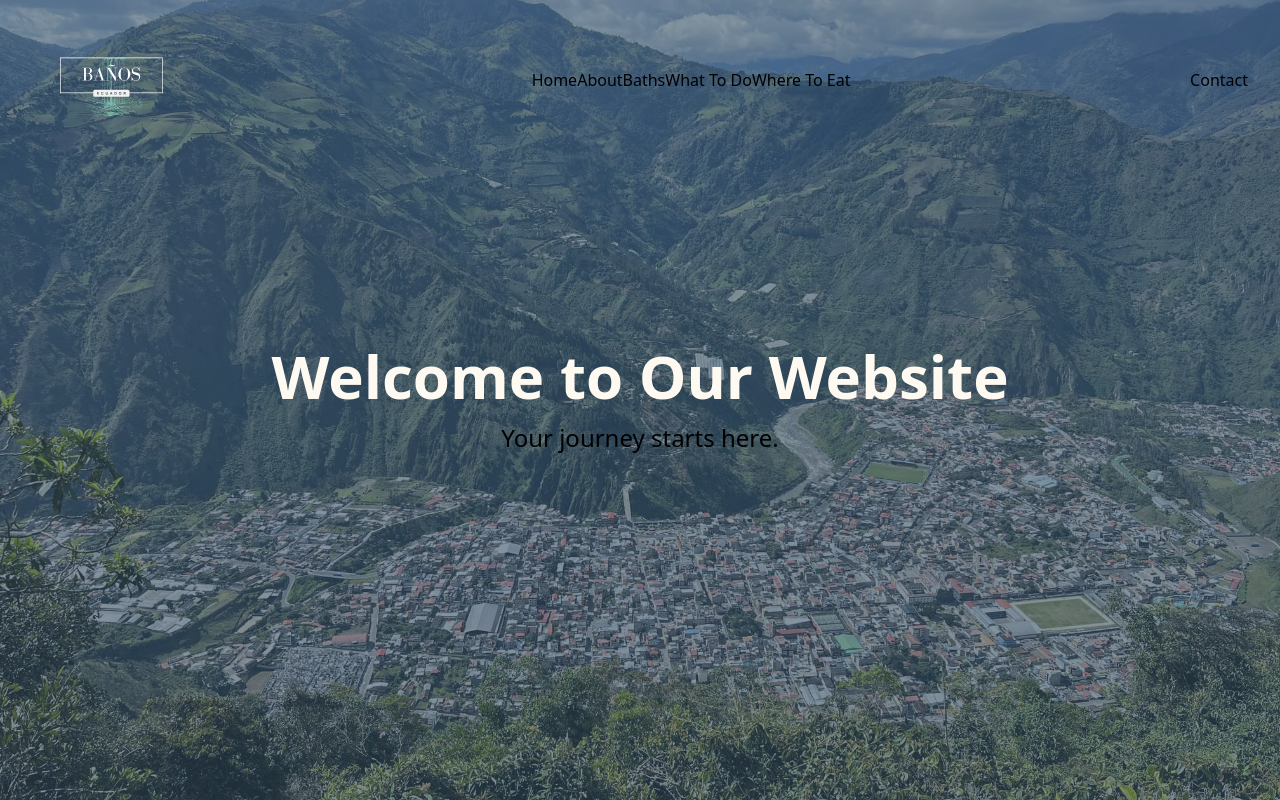
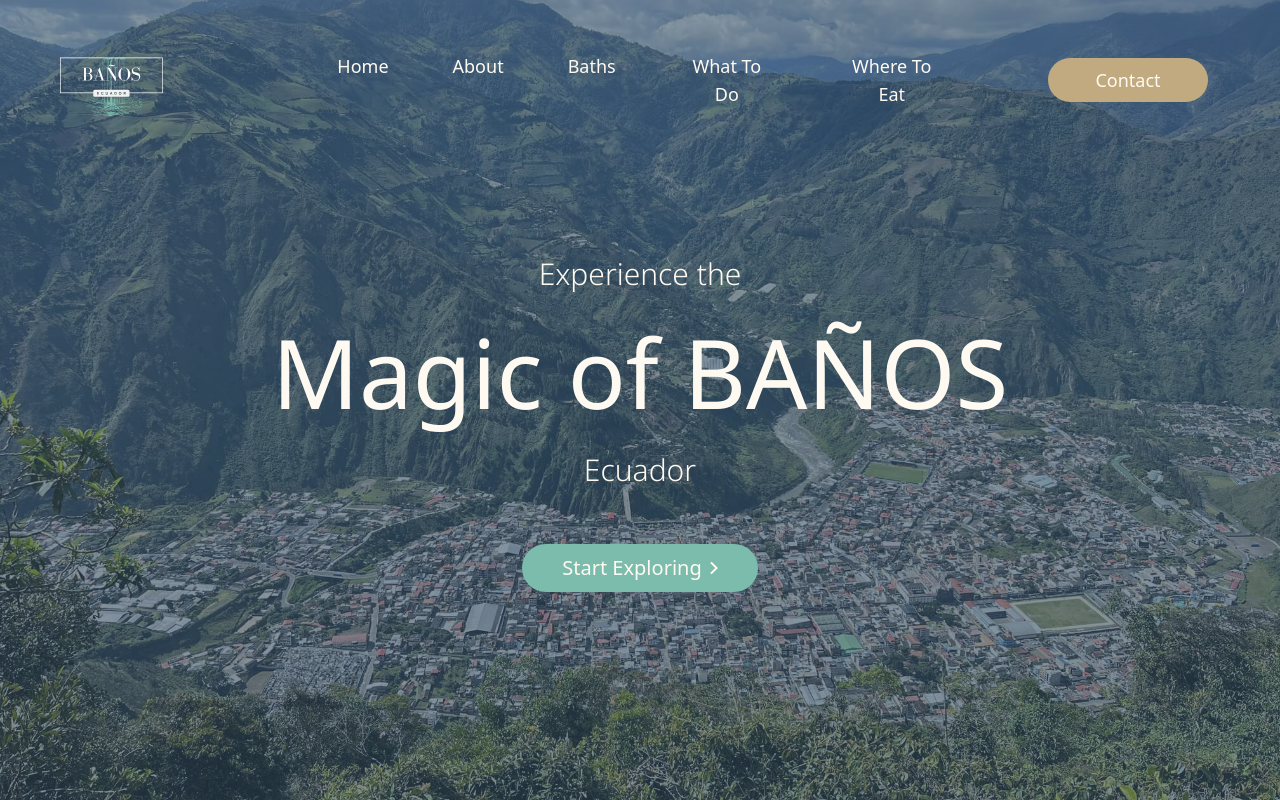
Before and after one commit to k-kenney/magical-banos, a React (Vite) app: page / in a window 1280 px wide. Built offline with nearby package versions, Linux system fonts and the light colour scheme.

Commit message:
styled homepage hero

```diff
--- a/package.json
+++ b/package.json
@@ -12,6 +12,7 @@
   "dependencies": {
     "react": "^18.3.1",
     "react-dom": "^18.3.1",
+    "react-icons": "^5.3.0",
     "react-router-dom": "^6.26.1"
   },
   "devDependencies": {
--- a/src/App.jsx
+++ b/src/App.jsx
@@ -3,6 +3,9 @@ import { BrowserRouter as Router, Routes, Route } from "react-router-dom";
 import Homepage from "./screens/Homepage";
 import Navbar from "./components/Navbar";
 import Aboutpage from "./screens/Aboutpage";
+import Baths from "./screens/Baths";
+import ToDo from "./screens/ToDo";
+import ToEat from "./screens/ToEat";
 
 function App() {
   return (
@@ -11,6 +14,9 @@ function App() {
       <Routes>
         <Route path="/" element={<Homepage />} />
         <Route path="/about" element={<Aboutpage />} />
+        <Route path="/baths" element={<Baths />} />
+        <Route path="/toDo" element={<ToDo />} />
+        <Route path="/toEat" element={<ToEat />} />
       </Routes>
     </Router>
   );
--- a/src/components/Homepage/HomepageHero.jsx
+++ b/src/components/Homepage/HomepageHero.jsx
@@ -1,4 +1,6 @@
+import { Link } from "react-router-dom";
 import heroImage from "../../assets/banos-hero.jpg";
+import { RiArrowRightSLine } from "react-icons/ri";
 
 const HomepageHero = () => {
   return (
@@ -13,13 +15,15 @@ const HomepageHero = () => {
       ></div>
 
       {/* Content */}
-      <div className="relative z-10 text-center p-8">
-        <h1 className="text-4xl text-lightBeige md:text-6xl font-bold mb-4">
-          Welcome to Our Website
+      <div className="relative z-10 text-center p-8 pt-20">
+      <p className="text-xl text-lightBeige md:text-2xl lg:text-3xl font-title font-light pb-8">Experience the </p>
+        <h1 className="text-4xl text-lightBeige md:text-6xl lg:text-8xl mb-4 font-title">
+          Magic of BAÑOS
         </h1>
-        <p className="text-xl text-white md:text-2xl">
-          Your journey starts here.
-        </p>
+        <p className="text-xl text-lightBeige md:text-2xl lg:text-3xl pt-4 font-title font-light pb-14 ">Ecuador </p>
+        <button className="bg-lightBlue text-lightBeige rounded-3xl py-2.5 px-8 text-xl pl-10">
+          <Link className="flex justify-center align-middle" to="/contact">Start Exploring<RiArrowRightSLine className="mt-0.5 text-2xl"/> </Link>
+        </button>
       </div>
     </div>
   );
--- a/src/components/Navbar.jsx
+++ b/src/components/Navbar.jsx
@@ -4,23 +4,23 @@ import logo from "../assets/banos-logo.svg";
 const Navbar = () => {
   return (
     <>
-      <nav className="fixed top-0 left-0 w-full bg-transparent text-white z-20 flex items-center justify-between px-8 py-0">
-        <Link to="/">
+      <nav className="fixed w-full z-20 flex items-center justify-between px-8 py-0">
+        <Link to="/" className="w-1/6">
           <img
-            className="md:w-[160px] md:h-[160px] w-[120px] h-[120px]"
+            className="md:w-[160px] md:h-[160px] w-[120px] h-[120px] "
             src={logo}
             alt="logo"
           />
         </Link>
-        <div className="">
-          <Link to="/">Home</Link>
+        <div className="w-1/2 text-lightBeige font-thin flex justify-center align-middle text-lg gap-16">
+          <Link className=""to="/">Home</Link>
           <Link to="/about">About</Link>
           <Link to="/baths">Baths</Link>
           <Link to="/toDo">What To Do</Link>
           <Link to="/toEat">Where To Eat</Link>
         </div>
-        <button>
-          <Link to="/contact">Contact</Link>
+        <button className="w-40 bg-lightTan text-lightBeige rounded-3xl py-2 px-4 mr-10 text-lg">
+          <Link className="" to="/contact">Contact</Link>
         </button>
       </nav>
     </>
--- /dev/null
+++ b/src/screens/Baths.jsx
@@ -0,0 +1,9 @@
+import React from 'react'
+
+const Baths = () => {
+  return (
+    <div>Baths</div>
+  )
+}
+
+export default Baths
--- /dev/null
+++ b/src/screens/ToDo.jsx
@@ -0,0 +1,9 @@
+import React from 'react'
+
+const ToDo = () => {
+  return (
+    <div>ToDo</div>
+  )
+}
+
+export default ToDo
--- /dev/null
+++ b/src/screens/ToEat.jsx
@@ -0,0 +1,9 @@
+import React from 'react'
+
+const ToEat = () => {
+  return (
+    <div>ToEat</div>
+  )
+}
+
+export default ToEat
```
Also changed, not shown: 1 other file (tests, documents, lock files or other folders).
